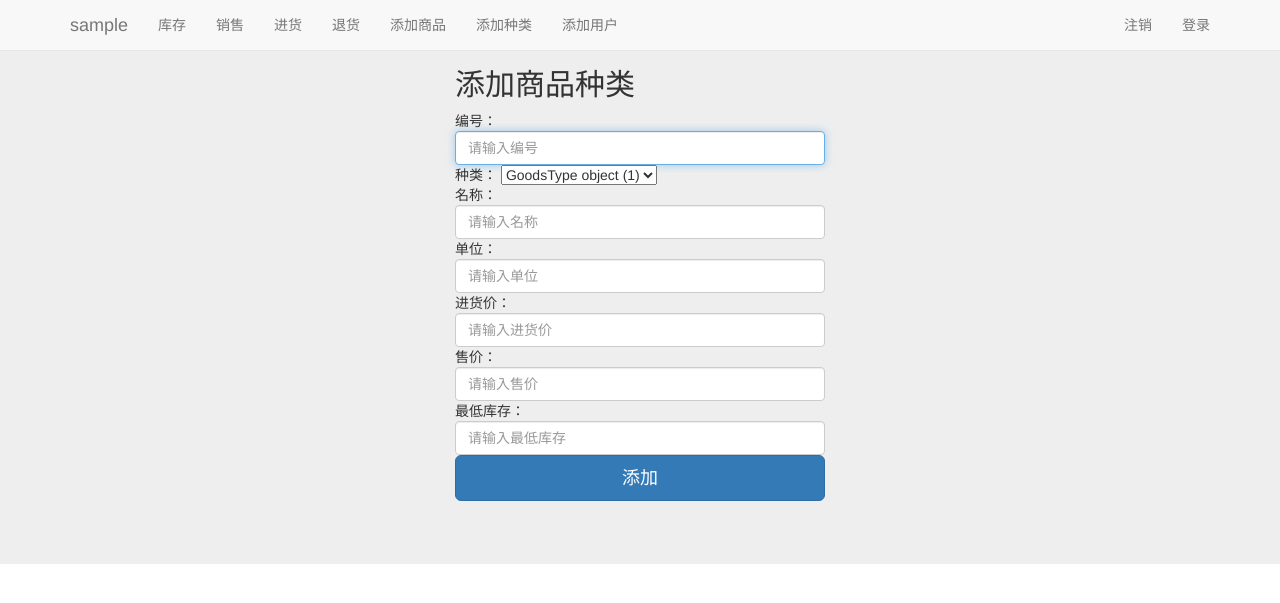
After one commit to LinXiaodan/Supermanage, a Django app: template templates/add_goods.html in a window 1280 px wide. The commit adds this page. Shown: the top 603 px of the page. Run offline with Django 3.2, Linux system fonts and the light colour scheme; tables that the repository leaves empty hold one stand-in row (values such as "Sample post"); the template is opened without the code that fills it: values that come from a table or form of the project are taken from there, most other values are stand-ins (such as "Sample title", 1, 10 or a date in 2020); some libraries are stand-ins or nearby versions.

Commit message:
添加商品种类和信息

```diff
--- a/Model/models.py
+++ b/Model/models.py
@@ -1,14 +1,43 @@
 # -*- coding: utf-8 -*-
+"""
+    数据库表信息
+"""
 from __future__ import unicode_literals
 
 from django.db import models
 
 # Create your models here.
 
-from django.db import models
 
-
+# 用户信息表
 class User(models.Model):
     user_level = models.IntegerField()
     username = models.CharField(max_length=10)
     password = models.CharField(max_length=100)
+
+
+# 进货表
+class Buy(models.Model):
+    buy_id = models.IntegerField()  # 进货编号
+    buy_year = models.IntegerField()
+    buy_month = models.IntegerField()
+    buy_day = models.IntegerField()
+    goods_id = models.CharField(max_length=10)   # 商品编号
+    good_quantity = models.IntegerField()   # 商品数量
+
+
+# 库存商品表
+class Stock(models.Model):
+    goods_id = models.CharField(max_length=10)  # 商品编号
+    goods_type = models.CharField(max_length=10)     # 商品种类
+    goods_name = models.CharField(max_length=100)
+    unit = models.CharField(max_length=10)   # 商品单位
+    quantity = models.IntegerField()    # 库存数量
+    buying_price = models.FloatField()  # 进货价
+    price = models.FloatField()         # 售价
+    lowest_quantity = models.IntegerField()
+
+
+# 商品种类表
+class GoodsType(models.Model):
+    goods_type = models.CharField(max_length=10)
--- a/Supermanage/settings.py
+++ b/Supermanage/settings.py
@@ -135,5 +135,3 @@ STATIC_URL = '/static/'
 STATICFILES_DIRS = [
     os.path.join(BASE_DIR, "static"),
 ]
-
-cookies_salt = 'graduation'
--- a/Supermanage/urls.py
+++ b/Supermanage/urls.py
@@ -23,4 +23,6 @@ urlpatterns = [
     url(r'^login/$', view.login),
     url(r'^$', view.login),
     url(r'stock', view.stock),
+    url(r'add_type', view.add_type),
+    url(r'add_goods', view.add_goods)
 ]
--- /dev/null
+++ b/templates/add_goods.html
@@ -0,0 +1,28 @@
+{% extends 'base.html' %}
+
+{% block username %}
+{{ username }}
+{% endblock %}
+
+{% block container %}
+<div class="container" style="width: 400px">
+
+      <form class="form-addgoods" method="post" action="/add_goods">
+          <h2 class="form-addgoods-heading">添加商品种类</h2>
+          编号：<input id="inputGoodsId" class="form-control" placeholder="请输入编号" required autofocus name="goods_id">
+          种类：
+          <select name="goods_type" id="selectGoodsType">
+              {% for goods_type in goodstype_list %}
+                  <option value="{{ goods_type }}">{{ goods_type }}</option>
+              {% endfor %}
+          </select><br>
+          名称：<input id="inputGoodsName" class="form-control" placeholder="请输入名称" required name="goods_name">
+          单位：<input id="inputGoodsId" class="form-control" placeholder="请输入单位" required name="unit">
+          进货价：<input id="inputGoodsId" class="form-control" placeholder="请输入进货价" required name="buying_price" type="number" step="0.01">
+          售价：<input id="inputGoodsId" class="form-control" placeholder="请输入售价" required name="price" type="number" step="0.01">
+          最低库存：<input id="inputGoodsId" class="form-control" placeholder="请输入最低库存" name="lowest_quantity" type="number">
+          <button class="btn btn-lg btn-primary btn-block" type="submit">添加</button>
+      </form>
+<p>{{ msg }}</p>
+</div>
+{% endblock %}
--- a/templates/base.html
+++ b/templates/base.html
@@ -41,10 +41,12 @@
         <div id="navbar" class="navbar-collapse collapse">
             {% block handle %}
           <ul class="nav navbar-nav">
-            <li ><a href="./">库存</a></li>
+            <li ><a href="stock">库存</a></li>
             <li ><a href="sale">销售</a></li>
             <li ><a href="buy">进货</a></li>
             <li ><a href="return">退货</a></li>
+            <li ><a href="add_goods">添加商品</a></li>
+            <li ><a href="add_type">添加种类</a></li>
             <li ><a href="adduser">添加用户</a></li>
 {#            <li><a href="#contact">Contact</a></li>#}
 {#            <li class="dropdown">#}
--- a/templates/login.html
+++ b/templates/login.html
@@ -10,10 +10,7 @@
 
       <form class="form-signin" method="post" action="/login/">
         <h2 class="form-signin-heading">请登录</h2>
-{#          <h2 class="form-signin-heading">请登录</h2>#}
-{#        <label for="inputEmail" class="sr-only">用户名</label>#}
         用户名：<input id="inputUsername" class="form-control" placeholder="请输入用户名" required autofocus name="username">
-{#        <label for="inputPassword" class="sr-only">密码</label>#}
         密码：<input type="password" id="inputPassword" class="form-control" placeholder="请输入密码" required name="password">
         <button class="btn btn-lg btn-primary btn-block" type="submit">登录</button>
       </form>
```
Also changed, not shown: Supermanage/model.py (+37 -1 lines), Supermanage/view.py (+63 -5 lines), templates/add_type.html (added, +17 -0 lines).
